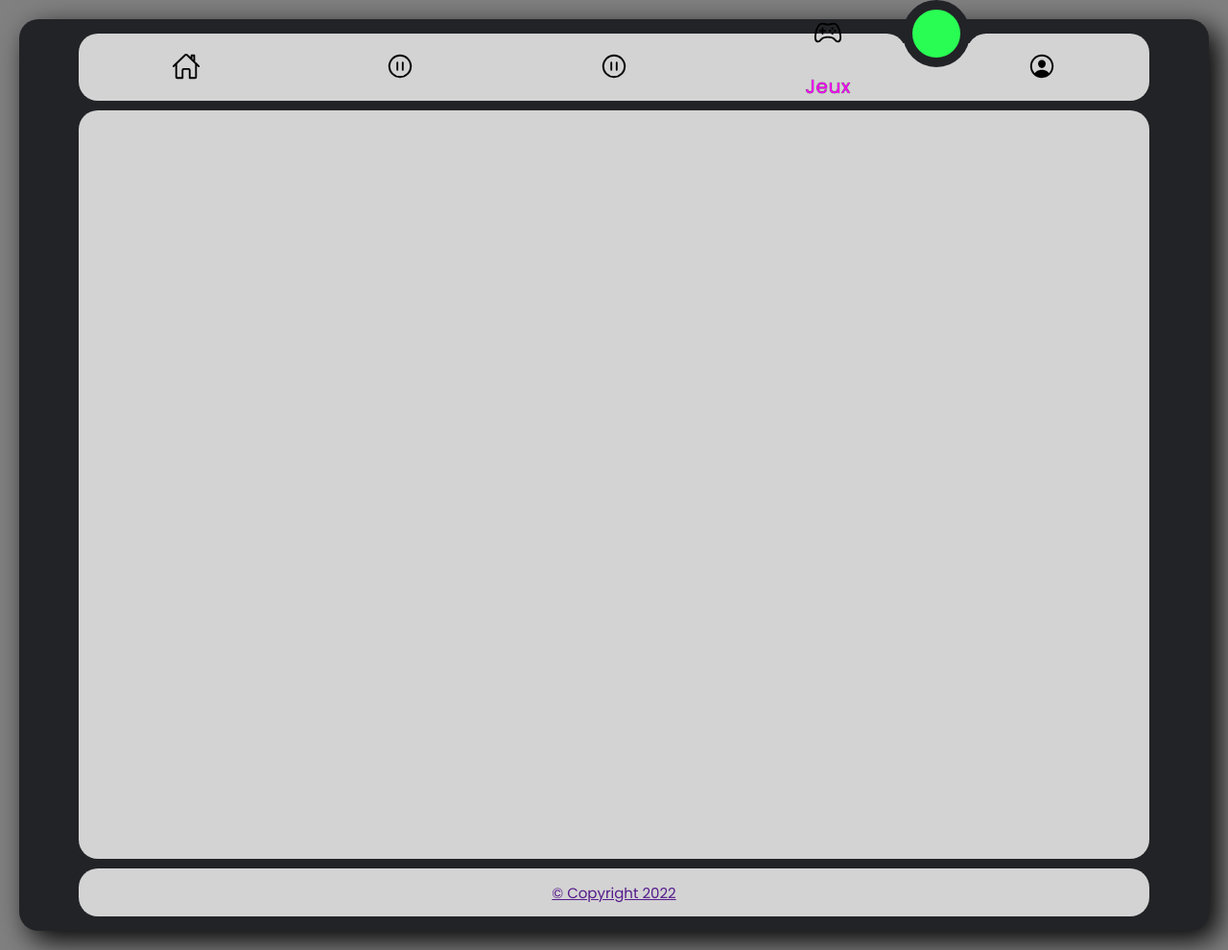
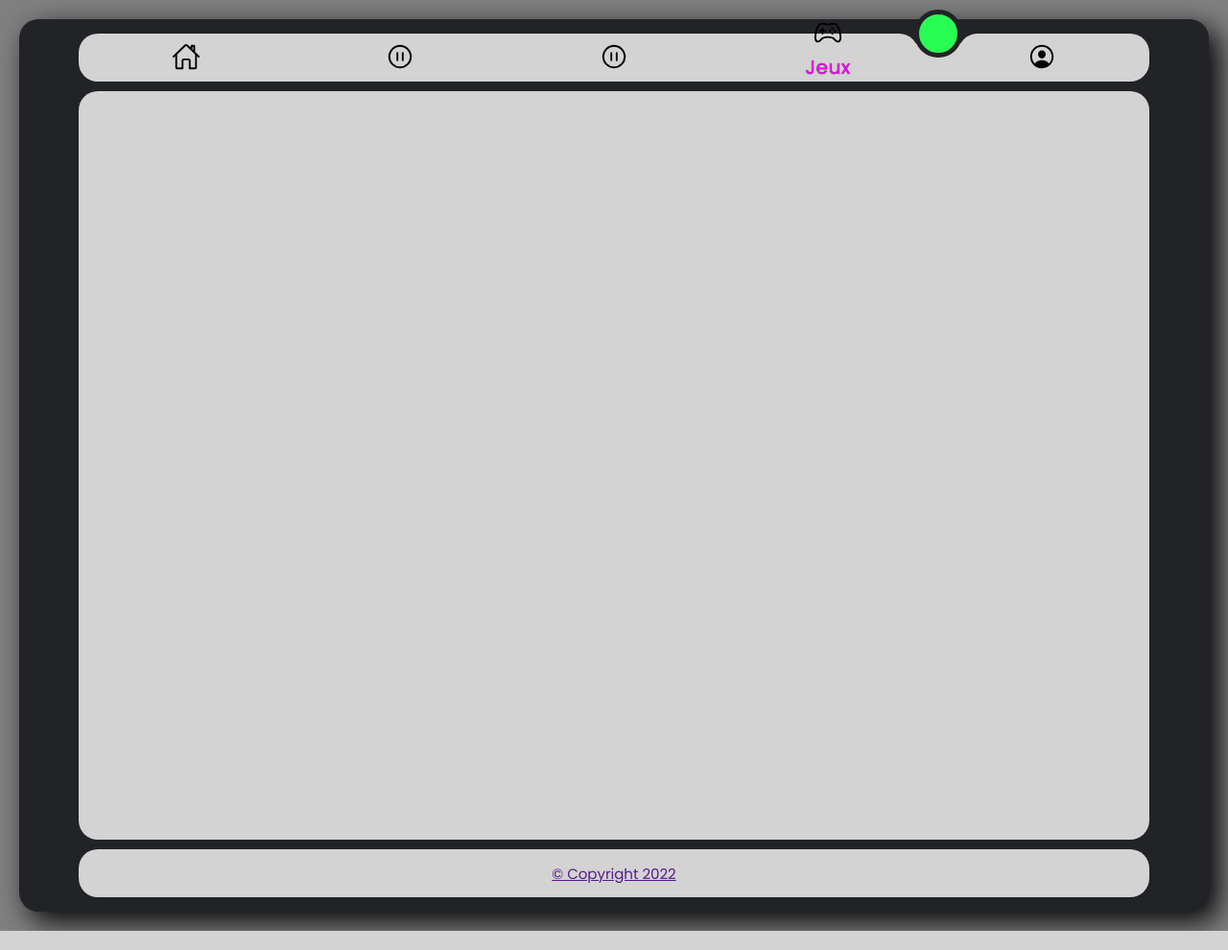
Before and after one commit to Nounours-1337/mon_premier_site, a Node server app: page / in a window 1280 px wide. Shown: the whole page at 96% size. Run offline with Node 20, Linux system fonts and the light colour scheme.

Commit message:
Remove node-modules

```diff
--- a/public/css/style.css
+++ b/public/css/style.css
@@ -10,7 +10,7 @@
     --couleur-light: lightgrey;
     --clr: #222327;
     --lgIcon: 3rem;
-    --spaces: 1680px / 5;
+    --spaces: 1690px / 5;
     --HauteruMain: 78rem;
 }
 
@@ -28,10 +28,10 @@ body {
 }
 
 .contenu {
-    min-height: 95vh;
     background-color: var(--clr);
     display: flex;
-    flex-direction: column;
+    flex-wrap: wrap;
+    gap: 1rem;
     justify-content: space-between;
     align-items: center;
     border-radius: 20px;
@@ -65,8 +65,8 @@ body {
 .nav-list {
     position: relative;
     list-style: none;
-    width: 7rem;
-    height: 7rem;
+    width: 5rem;
+    height: 5rem;
     z-index: 1;
 }
 
@@ -92,7 +92,7 @@ body {
 }
 
 li.active .icon {
-    transform: translateY(-3.5rem);
+    transform: translateY(-2.5rem);
 }
 
 .text {
@@ -108,19 +108,19 @@ li.active .icon {
 
 li.active .text {
     opacity: 1;
-    transform: translateY(2rem);
+    transform: translateY(1rem);
     text-shadow: 0 0 0.1rem var(--couleur-noire);
 }
 
 .indicator {
     box-sizing: border-box;
     position: absolute;
-    top: -2rem;
-    width: 7rem;
-    height: 7rem;
+    top: -1rem;
+    width: 5rem;
+    height: 5rem;
     background: #29fd53;
     border-radius: 50%;
-    border: 1rem solid var(--clr);
+    border: 0.5rem solid var(--clr);
     transition: 0.5s;
 }
 
@@ -128,7 +128,7 @@ li.active .text {
     content: '';
     position: absolute;
     top: 50%;
-    left: -2.7rem;
+    left: -2.1rem;
     width: 2rem;
     height: 2rem;
     background: var(--couleur-light);
@@ -140,7 +140,7 @@ li.active .text {
     content: '';
     position: absolute;
     top: 50%;
-    right: -2.7rem;
+    right: -2.1rem;
     width: 2rem;
     height: 2rem;
     background: var(--couleur-light);
@@ -173,7 +173,6 @@ li:nth-child(5).active ~ .indicator {
 /* main */
 .principale {
     width: 100%;
-    min-height: 80rem;
     display: flex;
     justify-content: center;
     align-items: center;
```
Also changed, not shown: app/views/CV.ejs (+44 -0 lines), 1 other file.
